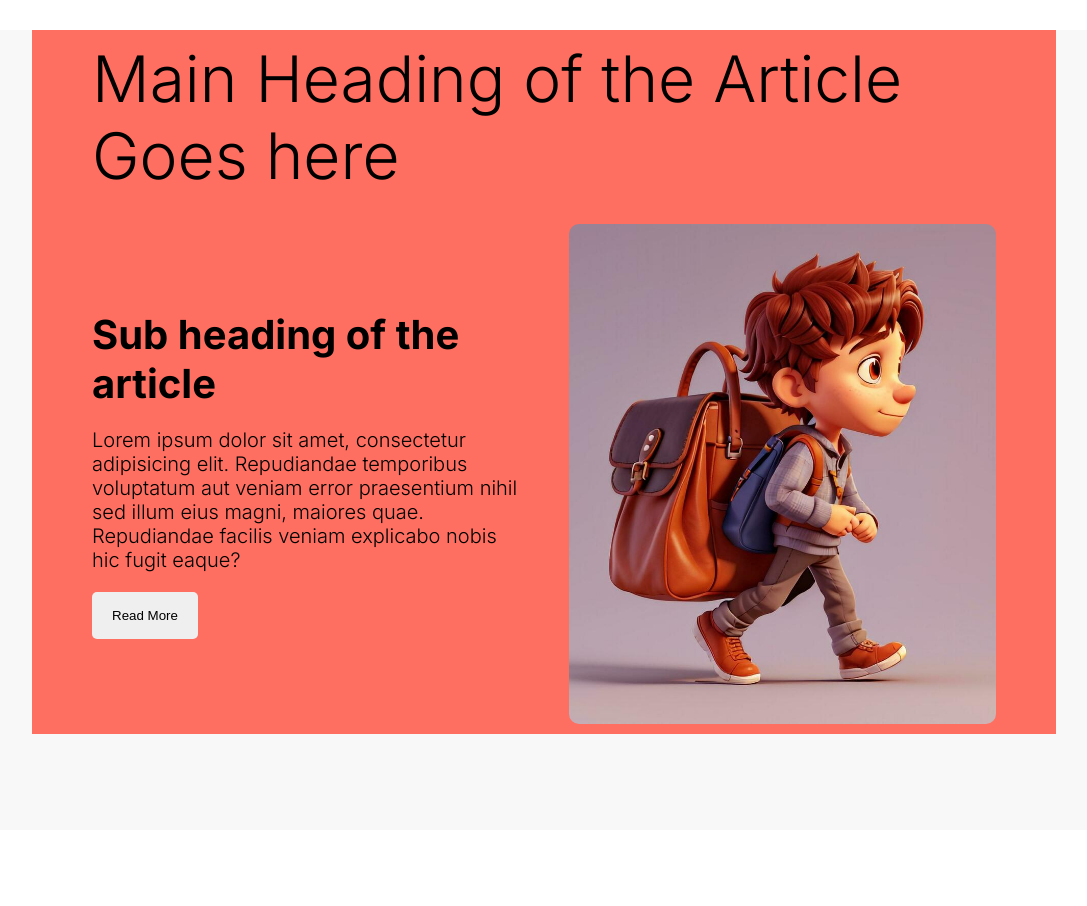
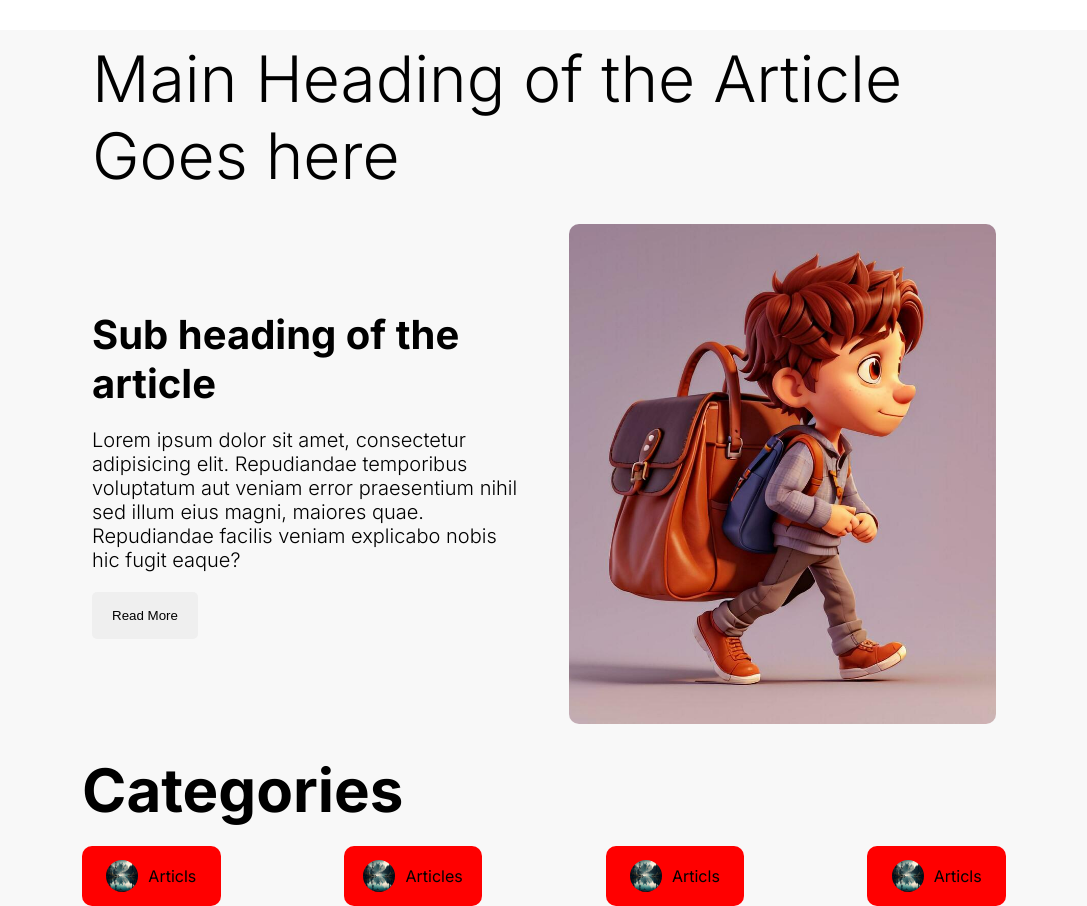
Before and after one commit to Lahirutech/mongodb-nextjs-connection-sample, a Next.js app: page / in a window 1280 px wide. Shown: the whole page, without its empty margins (96-1183 px from the left). Before the commit the page ends 830 px from the top, so only its background shows below. Built offline with nearby package versions, Linux system fonts and the light colour scheme.

Commit message:
initialize categories

```diff
--- a/src/app/globals.css
+++ b/src/app/globals.css
@@ -22,7 +22,6 @@ a {
   max-width: 1736px;
   margin-left: auto;
   margin-right: auto;
-  background-color: var(--accent);
 
   padding-left: 70px;
   padding-right: 70px;
--- a/src/app/page.tsx
+++ b/src/app/page.tsx
@@ -1,11 +1,13 @@
 import Image from "next/image";
 import styles from "./page.module.css";
 import Featured from "@/components/featured/Featured";
+import { Category } from "@/components/category/Category";
 
 export default function Home() {
   return (
     <>
       <Featured />
+      <Category />
     </>
   );
 }
--- /dev/null
+++ b/src/components/category/Category.tsx
@@ -0,0 +1,56 @@
+import React from "react";
+import styles from "./category.module.css";
+import Link from "next/link";
+import nature from "@public/assets/images/nature.jpg";
+import Image from "next/image";
+
+export const Category = () => {
+  const categories=[{id:1,name:"Articles",bg:"article"}]
+  return (
+    <div className={styles.container}>
+      <h1 className={styles.title}>Categories</h1>
+      <div className={styles.categories}>
+        <Link href={""} className={`${styles.category} ${styles.fashion}`}>
+          <Image
+            src={nature}
+            alt=""
+            width={32}
+            height={32}
+            className={styles.caterImage}
+          />
+          Articls
+        </Link>
+        <Link href={""} className={`${styles.category} ${styles.fashion}`}>
+          <Image
+            src={nature}
+            alt=""
+            width={32}
+            height={32}
+            className={styles.caterImage}
+          />
+          Articles
+        </Link>
+        <Link href={""} className={`${styles.category} ${styles.fashion}`}>
+          <Image
+            src={nature}
+            alt=""
+            width={32}
+            height={32}
+            className={styles.caterImage}
+          />
+          Articls
+        </Link>
+        <Link href={""} className={`${styles.category} ${styles.fashion}`}>
+          <Image
+            src={nature}
+            alt=""
+            width={32}
+            height={32}
+            className={styles.caterImage}
+          />
+          Articls
+        </Link>
+      </div>
+    </div>
+  );
+};
--- /dev/null
+++ b/src/components/category/category.module.css
@@ -0,0 +1,31 @@
+.container {
+}
+
+.title {
+  font-size: 60px;
+  margin: 20px 0;
+}
+.categories {
+  display: flex;
+  gap: 20px;
+  justify-content: space-between;
+  flex-wrap: wrap;
+}
+
+.category {
+  display: flex;
+  align-items: center;
+  justify-content: center;
+  gap: 10px;
+  border-radius: 10px;
+  width: 15%;
+  height: 60px;
+}
+
+.category.fashion {
+  background-color: red;
+}
+
+.caterImage {
+  border-radius: 50%;
+}
```
Also changed, not shown: public/assets/images/nature.jpg (added).
